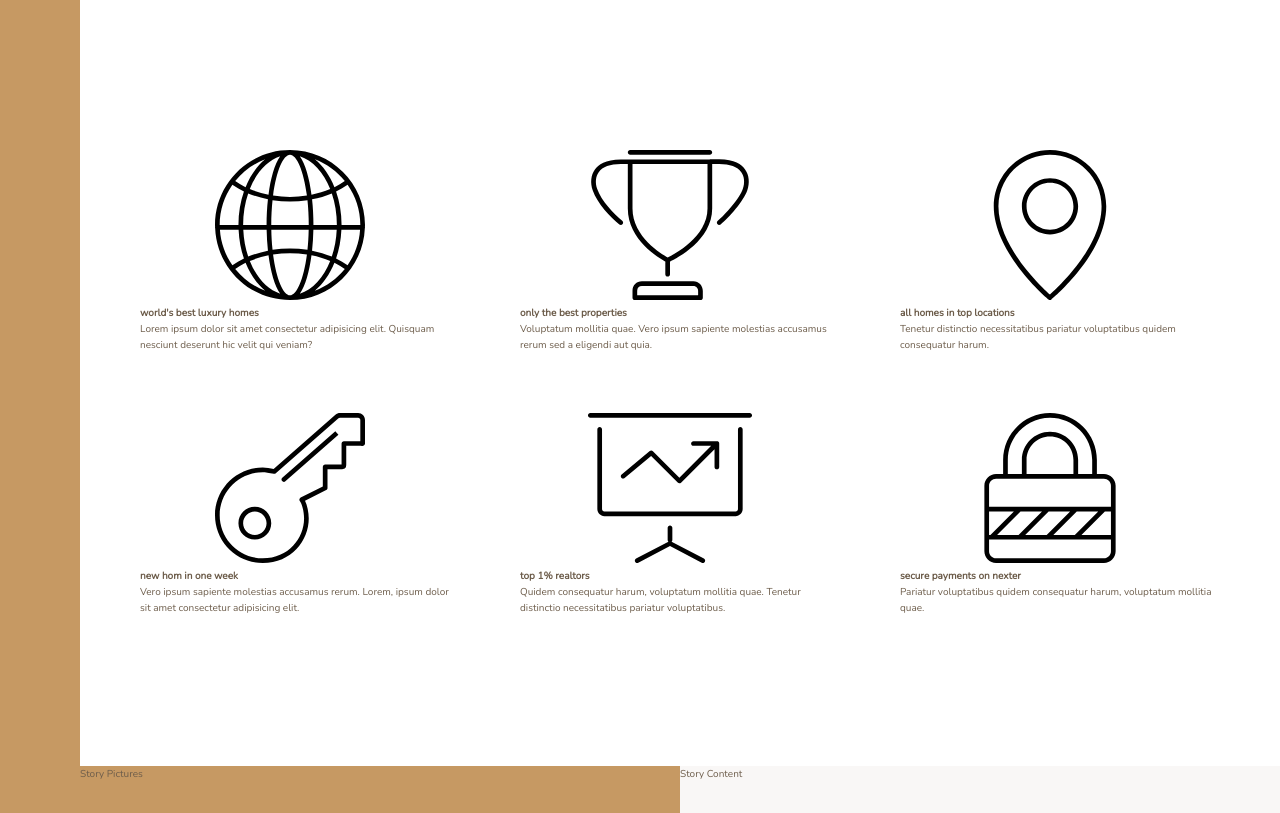
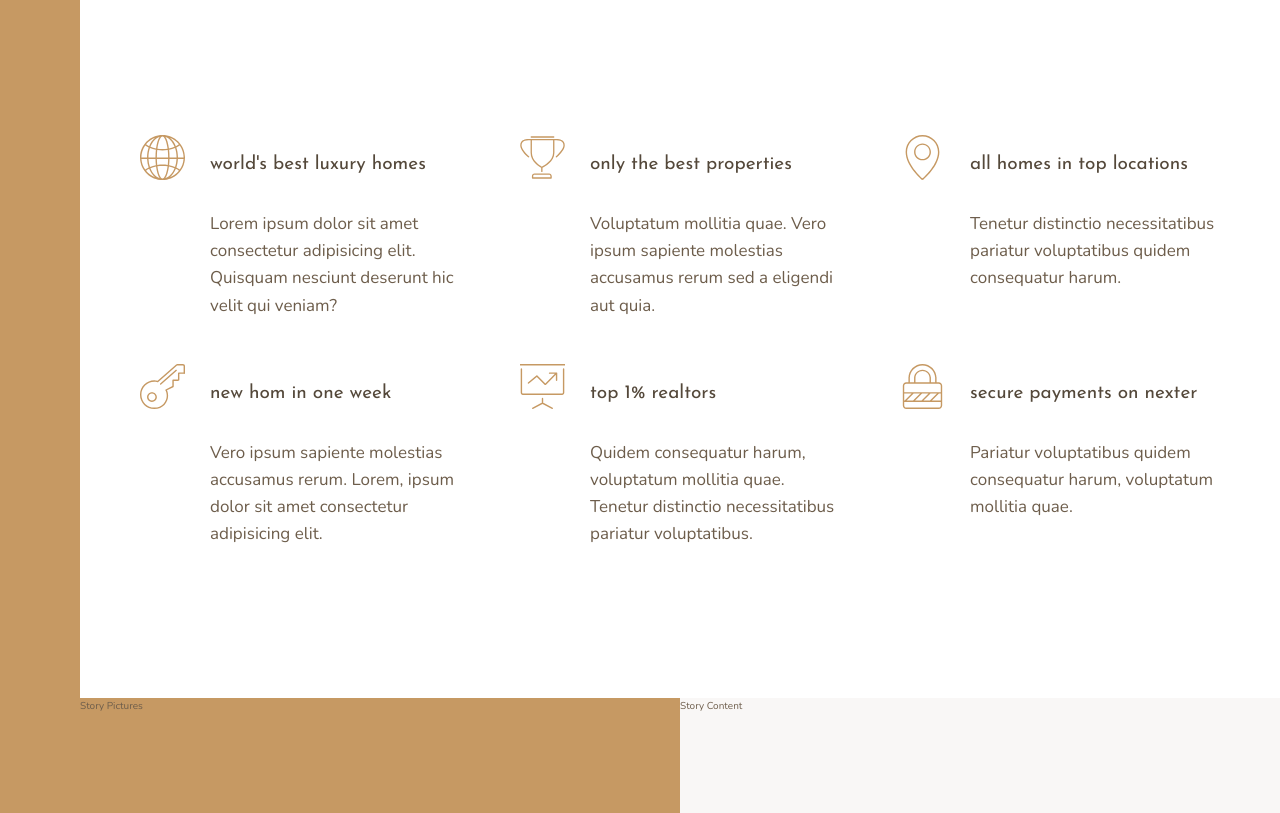
Before and after one commit to NaraeJang/03-SASS-Nexter, a website: page index.html in a window 1280 px wide. Shown: the part 640-1453 px from the top of the page. Drawn offline with nearby package versions, Linux system fonts and the light colour scheme.

Commit message:
Building the Features Section - Part 2

```diff
--- a/index.html
+++ b/index.html
@@ -31,7 +31,7 @@
             <svg class="feature__icon">
                 <use xlink:href="img/sprite.svg#icon-global"></use>
             </svg>
-            <h4 class="heading-4">world's best luxury homes</h4>
+            <h4 class="heading-4 heading-4--dark">world's best luxury homes</h4>
             <p class="feature__text">Lorem ipsum dolor sit amet consectetur adipisicing elit. Quisquam nesciunt deserunt
                 hic velit qui veniam?
             </p>
@@ -39,7 +39,7 @@
         <div class="feature"> <svg class="feature__icon">
                 <use xlink:href="img/sprite.svg#icon-trophy"></use>
             </svg>
-            <h4 class="heading-4">only the best properties</h4>
+            <h4 class="heading-4 heading-4--dark">only the best properties</h4>
             <p class="feature__text">Voluptatum mollitia quae. Vero ipsum sapiente molestias accusamus rerum sed a
                 eligendi aut quia.
             </p>
@@ -47,14 +47,14 @@
         <div class="feature"> <svg class="feature__icon">
                 <use xlink:href="img/sprite.svg#icon-map-pin"></use>
             </svg>
-            <h4 class="heading-4">all homes in top locations</h4>
+            <h4 class="heading-4 heading-4--dark">all homes in top locations</h4>
             <p class="feature__text">Tenetur distinctio necessitatibus pariatur voluptatibus quidem consequatur harum.
             </p>
         </div>
         <div class="feature"> <svg class="feature__icon">
                 <use xlink:href="img/sprite.svg#icon-key"></use>
             </svg>
-            <h4 class="heading-4">new hom in one week</h4>
+            <h4 class="heading-4 heading-4--dark">new hom in one week</h4>
             <p class="feature__text">Vero ipsum sapiente molestias accusamus rerum. Lorem, ipsum dolor sit amet
                 consectetur adipisicing elit.
             </p>
@@ -62,7 +62,7 @@
         <div class="feature"> <svg class="feature__icon">
                 <use xlink:href="img/sprite.svg#icon-presentation"></use>
             </svg>
-            <h4 class="heading-4">top 1% realtors</h4>
+            <h4 class="heading-4 heading-4--dark">top 1% realtors</h4>
             <p class="feature__text">Quidem consequatur harum, voluptatum mollitia quae. Tenetur distinctio
                 necessitatibus pariatur voluptatibus.
             </p>
@@ -70,7 +70,7 @@
         <div class="feature"> <svg class="feature__icon">
                 <use xlink:href="img/sprite.svg#icon-lock"></use>
             </svg>
-            <h4 class="heading-4">secure payments on nexter</h4>
+            <h4 class="heading-4 heading-4--dark">secure payments on nexter</h4>
             <p class="feature__text">Pariatur voluptatibus quidem consequatur harum, voluptatum mollitia quae.
             </p>
         </div>
--- a/sass/_features.scss
+++ b/sass/_features.scss
@@ -2,8 +2,33 @@
   grid-column: center-start / center-end;
 
   display: grid;
-  grid-template-columns: repeat(3, 1fr);
+//   grid-template-columns: repeat(3, 1fr);
+  grid-template-columns: repeat(auto-fit, minmax(25rem, 1fr));
   grid-gap: 6rem;
 
   margin: 15rem 0;
+
+  align-items: start;
 }
+
+.feature {
+  display: grid;
+    grid-template-columns: min-content 1fr;
+
+  column-gap: 2.5rem;
+  row-gap: 1.5rem;
+
+  &__icon {
+    width: 4.5rem;
+    height: 4.5rem;
+
+    fill: $color-primary;
+
+    transform: translateY(-1.5rem);
+  }
+
+  &__text {
+    font-size: 1.7rem;
+    grid-column: 2 / -1;
+  }
+}
--- a/sass/_typography.scss
+++ b/sass/_typography.scss
@@ -0,0 +1,25 @@
+%heading {
+  font-family: $font-display;
+  font-weight: 400;
+}
+
+.heading-1 {
+  @extend %heading;
+}
+.heading-2 {
+  @extend %heading;
+}
+.heading-3 {
+  @extend %heading;
+}
+.heading-4 {
+  @extend %heading;
+  font-size: 1.9rem;
+
+  &--light {
+    color: $color-grey-light-1;
+  }
+  &--dark {
+    color: $color-grey-dark-1;
+  }
+}
```
Also changed, not shown: css/style.css.
